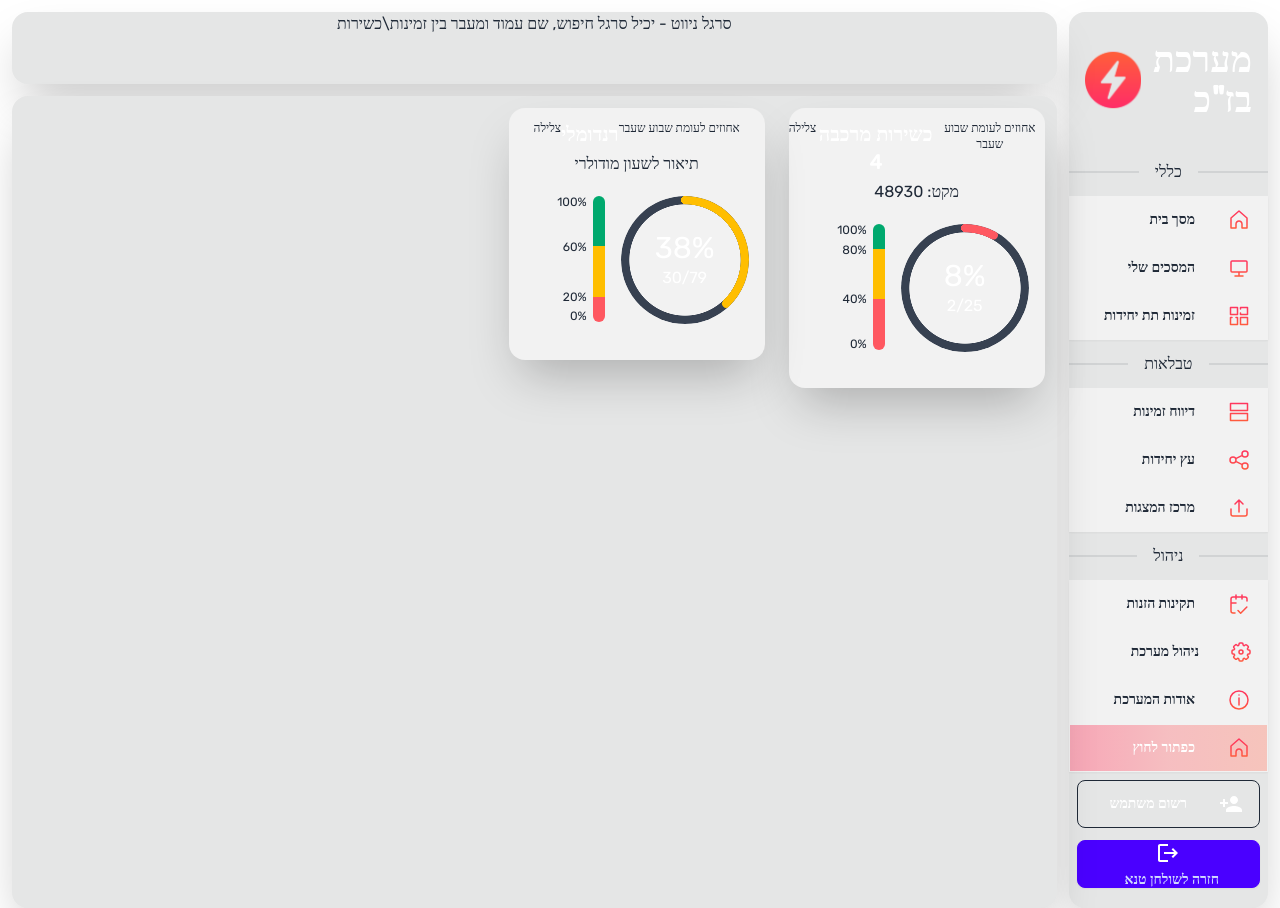
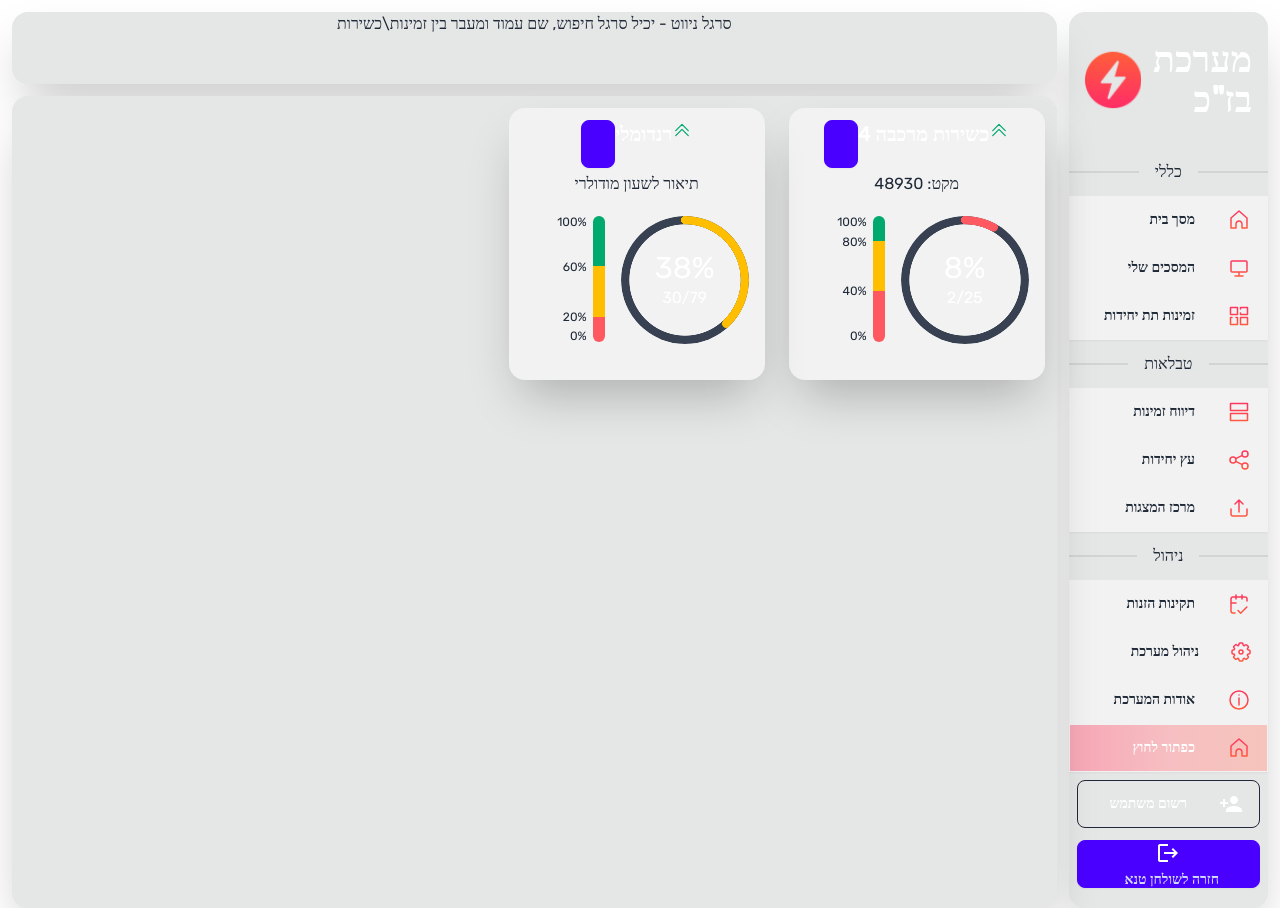
Before and after one commit to YuvalHad1220/daisy-comps, a React (Vite) app: page / in a window 1280 px wide. Built offline with nearby package versions, Linux system fonts and the light colour scheme.

Commit message:
added icons

```diff
--- a/src/Comps/Chart.tsx
+++ b/src/Comps/Chart.tsx
@@ -1,5 +1,13 @@
 import { ReactNode } from "react";
 import Paper from "./Paper";
+import FastUpIcon from "../assets/up_fast.svg?react";
+import UpIcon from "../assets/up_slow.svg?react";
+import FastDownIcon from "../assets/down_fast.svg?react";
+import DownIcon from "../assets/down_slow.svg?react";
+import SameIcon from "../assets/same.svg?react"
+import DiveIcon from "../assets/up_left.svg?react"
+
+
 declare module "react" {
     // augment CSSProperties here
     interface CSSProperties {
@@ -19,6 +27,7 @@ interface iChart {
     trueCount: number,
     falseCount: number,
 }
+
 
 const Chart: React.FC<iChart> = ({title, description, redThres = 40, yellowThres = 80, trueCount, falseCount}) => {
     const value = Math.round(trueCount / (falseCount + trueCount) * 100);
@@ -80,9 +89,11 @@ const Chart: React.FC<iChart> = ({title, description, redThres = 40, yellowThres
     const titles = (
       <>
         <div className="flex justify-between text-center">
-          <p className="text-xs">אחוזים לעומת שבוע שעבר </p>
+            <FastUpIcon className="text-success w-5 h-5"/>
           <p className="text-white text-xl font-bold">{title}</p>
-          <p className="text-xs">צלילה</p>
+          <button className="btn btn-primary">
+            <DiveIcon/>
+          </button>
         </div>
         <p className="">{description ? description : "מקט: 48930"}</p>
       </>
```
Also changed, not shown: src/assets/down_slow.svg (renamed from src/assets/down_dlow.svg).
